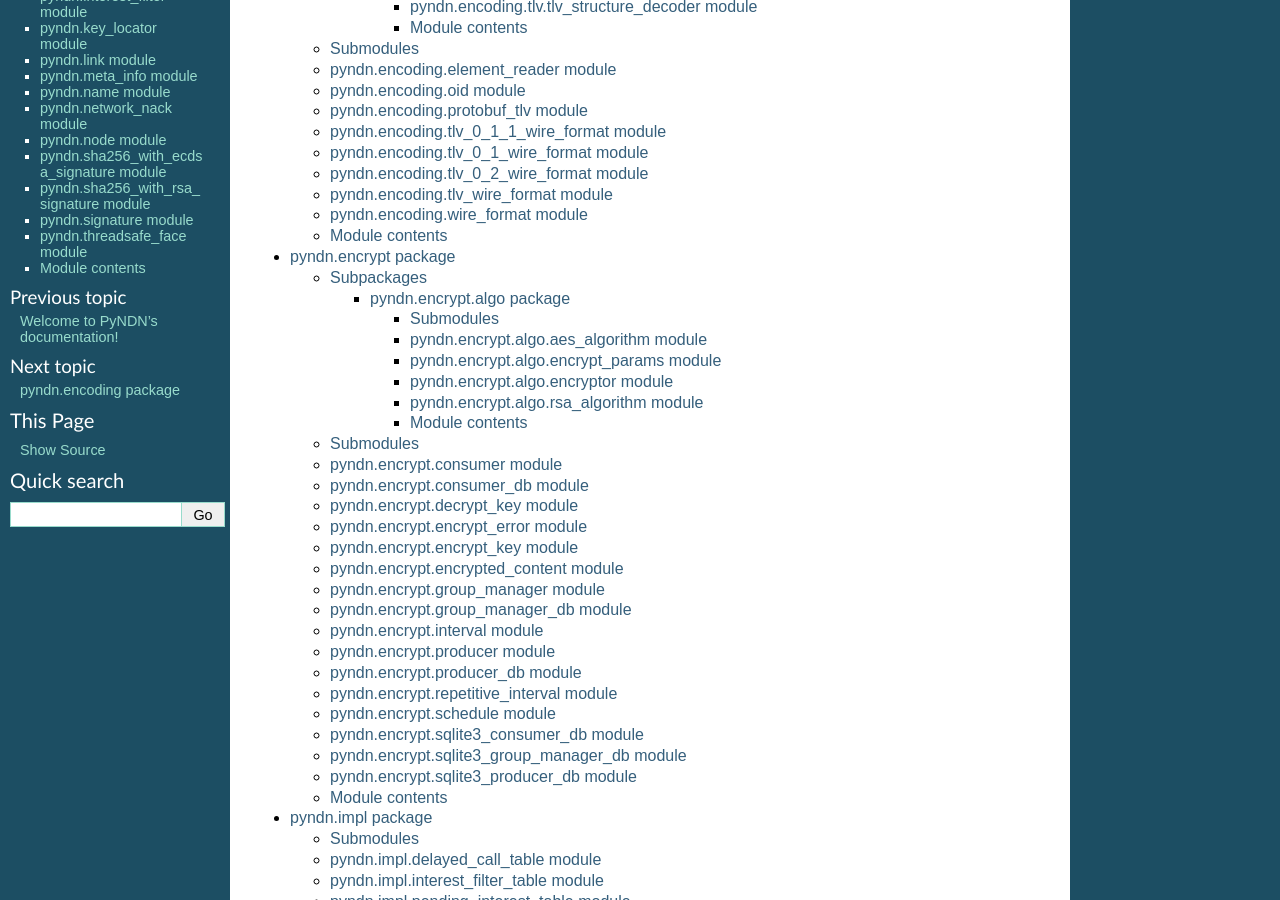
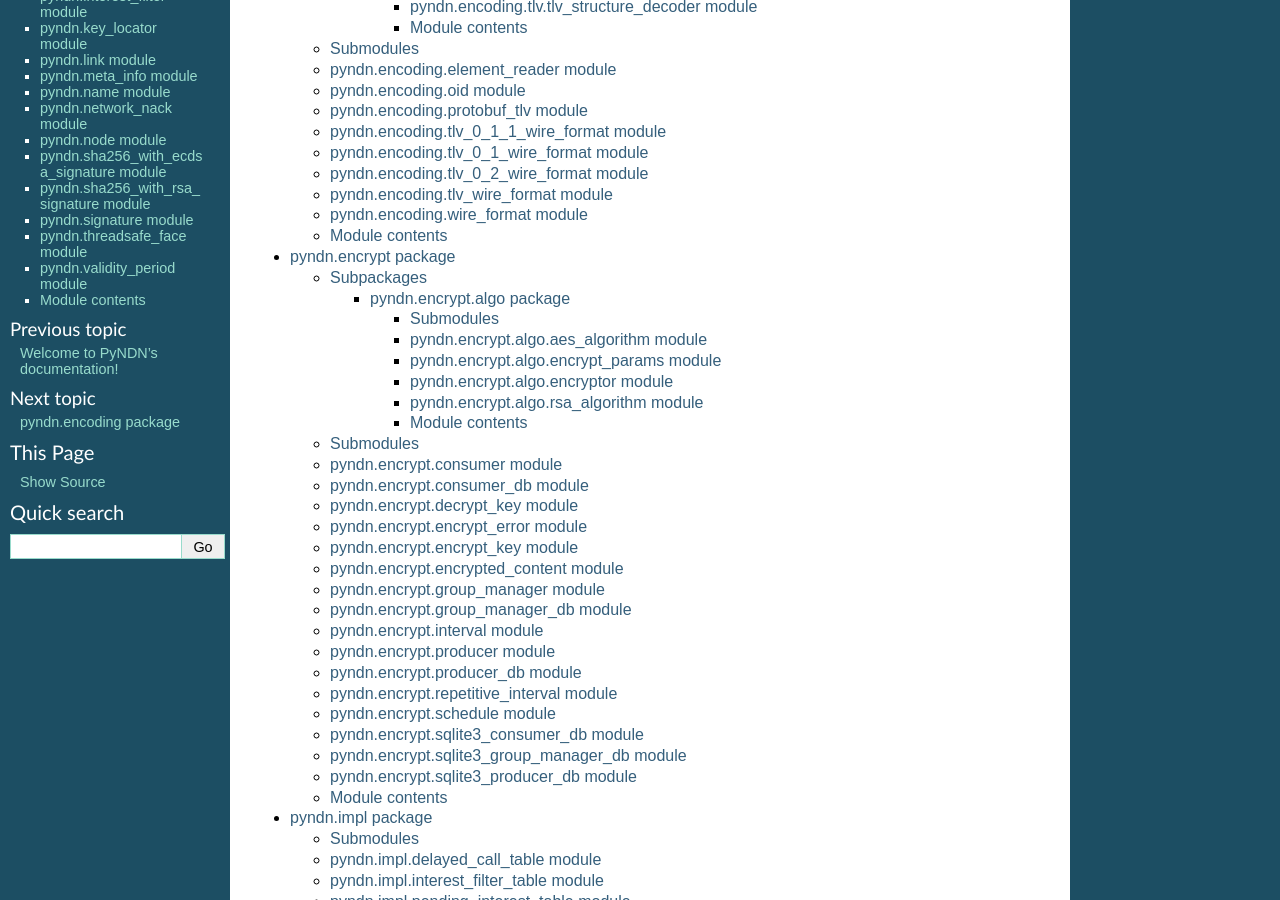
Before and after one commit to named-data/PyNDN2, a Sphinx documentation site: the page built from doc/pyndn.rst, in a window 1280 px wide and 900 px high, scrolled down 422 px. Built offline with Sphinx 7.4.7, drawn with Linux system fonts in a browser that asks for light colours; some of the changed text lies outside the part shown.

Commit message:
doc: Added validity_period.

```diff
--- a/doc/pyndn.rst
+++ b/doc/pyndn.rst
@@ -194,6 +194,14 @@ pyndn.threadsafe_face module
     :undoc-members:
     :show-inheritance:
 
+pyndn.validity_period module
+----------------------------
+
+.. automodule:: pyndn.validity_period
+    :members:
+    :undoc-members:
+    :show-inheritance:
+
 
 Module contents
 ---------------
```
